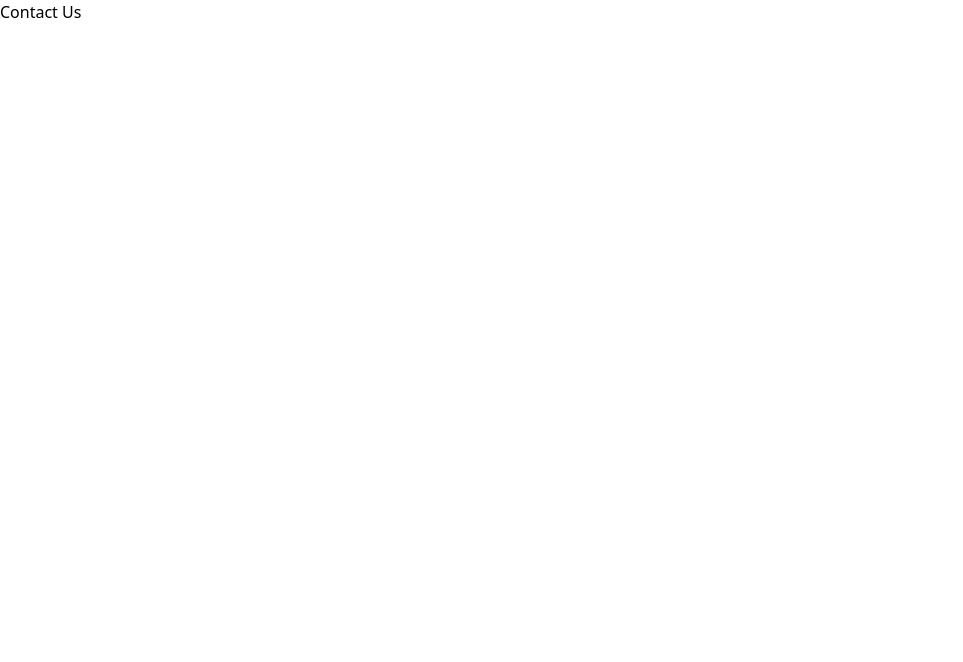
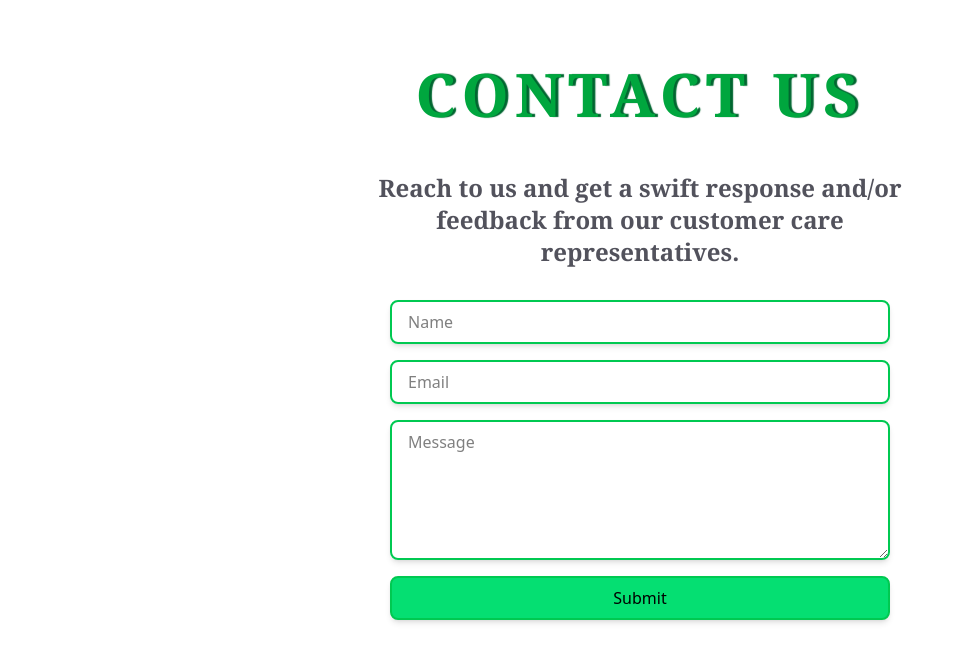
Before and after one commit to Tom-Okafor/React-course-Ahmed-Elsakka, a React (Vite) app in the folder react-router-practice/: page /contact in a window 1280 px wide. Shown: the top 662 px of the page, without its empty margins (0-963 px from the left). Built offline with nearby package versions, Linux system fonts and the light colour scheme.

Commit message:
structure and style contact page.

```diff
--- a/react-router-practice/src/index.css
+++ b/react-router-practice/src/index.css
@@ -9,7 +9,7 @@
 }
 
 .about-h1 {
-    text-shadow: 10px 0px 10px var(--color-green-800);
+    text-shadow: 3px 0px 1px var(--color-green-800);
     transition: all 3s ease;
     -webkit-transition: all 3;
     -moz-transition: all 3;
--- a/react-router-practice/src/pages/About/About.jsx
+++ b/react-router-practice/src/pages/About/About.jsx
@@ -1,6 +1,6 @@
 export default function About() {
   return (
-    <section className="about-section space-y-4">
+    <section className="about-section space-y-4 pb-24">
       <h1 className="uppercase text-green-600 font-black text-3xl md:text-8xl font-[yatra_one] tracking-widest py-4 px-8 about-h1">
         about us
       </h1>
@@ -64,7 +64,7 @@ export default function About() {
         <p>
           Join us in our mission to create a better, more comfortable living
           space for you and your loved ones. Discover the perfect blend of
-          style, functionality, and innovation with [Your Company Name].
+          style, functionality, and innovation with Home Supplies.
         </p>
       </div>
     </section>
--- a/react-router-practice/src/pages/Contact/Contact.jsx
+++ b/react-router-practice/src/pages/Contact/Contact.jsx
@@ -1,3 +1,24 @@
-export default function Contact(){
-    return <h2>Contact Us</h2>
+export default function Contact() {
+  return (
+    <section className="flex items-center flex-col gap-8 py-12">
+      <h2 className="uppercase text-green-600 font-black text-3xl md:text-6xl font-serif tracking-widest py-4 px-8 about-h1">
+        Contact Us
+      </h2>
+      <p className="text-zinc-600 text-lg md:text-2xl font-semibold font-serif max-w-[40ch] text-center">
+        Reach to us and get a swift response and/or feedback from our customer
+        care representatives.
+      </p>
+      <form className="flex flex-col items-center *:border-2 *:rounded-lg w-[60vw] max-w-[500px] *:w-full gap-4 *:py-2 *:px-4 *:border-green-500 *:shadow-md">
+        <input type="text" placeholder="Name" required />
+        <input type="email" placeholder="Email" required />
+        <textarea placeholder="Message" rows="5" required></textarea>
+        <button
+          type="submit"
+          className="bg-green-400 hover:bg-green-800 hover:text-white duration-300"
+        >
+          Submit
+        </button>
+      </form>
+    </section>
+  );
 }
```
